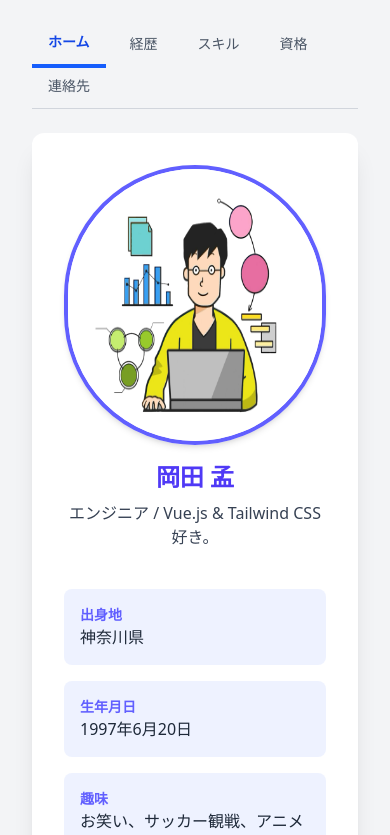
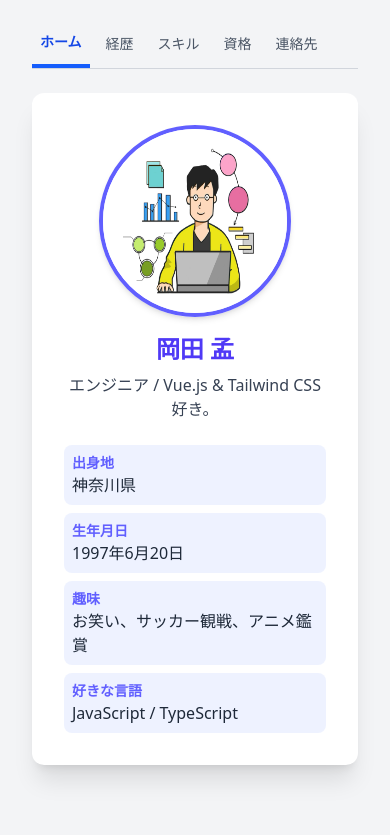
Before and after one commit to Cozy-Life/my-website, a Vue app: page / in a window 390 px wide. Shown: the top 835 px of the page. Built offline with nearby package versions, Linux system fonts and the light colour scheme.

Commit message:
プロフィールをレスポンシブ流に

```diff
--- a/src/App.vue
+++ b/src/App.vue
@@ -8,7 +8,7 @@
           :class="activeTab === 'home'
             ? 'border-b-4 border-blue-600 text-blue-700 font-semibold'
             : 'text-gray-600 hover:text-blue-600'"
-          class="pb-3 px-4 sm:px-6 whitespace-nowrap text-sm sm:text-base transition-colors duration-300"
+          class="pb-3 px-2 sm:px-6 whitespace-nowrap text-sm sm:text-base transition-colors duration-300"
         >
           ホーム
         </button>
@@ -17,7 +17,7 @@
           :class="activeTab === 'timeline'
             ? 'border-b-4 border-blue-600 text-blue-700 font-semibold'
             : 'text-gray-600 hover:text-blue-600'"
-          class="pb-3 px-4 sm:px-6 whitespace-nowrap text-sm sm:text-base transition-colors duration-300"
+          class="pb-3 px-2 sm:px-6 whitespace-nowrap text-sm sm:text-base transition-colors duration-300"
         >
           経歴
         </button>
@@ -26,7 +26,7 @@
           :class="activeTab === 'skill'
             ? 'border-b-4 border-blue-600 text-blue-700 font-semibold'
             : 'text-gray-600 hover:text-blue-600'"
-          class="pb-3 px-4 sm:px-6 whitespace-nowrap text-sm sm:text-base transition-colors duration-300"
+          class="pb-3 px-2 sm:px-6 whitespace-nowrap text-sm sm:text-base transition-colors duration-300"
         >
           スキル
         </button>
@@ -35,7 +35,7 @@
           :class="activeTab === 'qualifications'
             ? 'border-b-4 border-blue-600 text-blue-700 font-semibold'
             : 'text-gray-600 hover:text-blue-600'"
-          class="pb-3 px-4 sm:px-6 whitespace-nowrap text-sm sm:text-base transition-colors duration-300"
+          class="pb-3 px-2 sm:px-6 whitespace-nowrap text-sm sm:text-base transition-colors duration-300"
         >
           資格
         </button>
@@ -44,7 +44,7 @@
           :class="activeTab === 'contact'
             ? 'border-b-4 border-blue-600 text-blue-700 font-semibold'
             : 'text-gray-600 hover:text-blue-600'"
-          class="pb-3 px-4 sm:px-6 whitespace-nowrap text-sm sm:text-base transition-colors duration-300"
+          class="pb-3 px-2 sm:px-6 whitespace-nowrap text-sm sm:text-base transition-colors duration-300"
         >
           連絡先
         </button>
--- a/src/components/Profile.vue
+++ b/src/components/Profile.vue
@@ -4,7 +4,7 @@
       <img
         src="/src/assets/me_image.jpg"
         alt="プロフィール画像"
-        class="w-90 h-70 rounded-full border-4 border-indigo-500 shadow-md mb-4"
+        class="w-48 sm:w-90 h-48 sm:h-70 rounded-full border-4 border-indigo-500 shadow-md mb-4"
       />
       <h2 class="text-2xl font-bold text-indigo-600 mb-2">岡田 孟</h2>
       <p class="text-gray-700 text-center mb-4">
@@ -12,20 +12,20 @@
       </p>
     </div>
 
-    <div class="grid grid-cols-1 sm:grid-cols-2 gap-4 mt-6 text-gray-800">
-      <div class="bg-indigo-50 rounded-lg p-4">
+    <div class="grid grid-cols-1 sm:grid-cols-2 gap-2 sm:gap-4 mt-2 sm:mt-6 text-gray-800">
+      <div class="bg-indigo-50 rounded-lg p-2 sm:p-4">
         <h3 class="text-sm font-semibold text-indigo-500">出身地</h3>
         <p>神奈川県</p>
       </div>
-      <div class="bg-indigo-50 rounded-lg p-4">
+      <div class="bg-indigo-50 rounded-lg p-2 sm:p-4">
         <h3 class="text-sm font-semibold text-indigo-500">生年月日</h3>
         <p>1997年6月20日</p>
       </div>
-      <div class="bg-indigo-50 rounded-lg p-4">
+      <div class="bg-indigo-50 rounded-lg p-2 sm:p-4">
         <h3 class="text-sm font-semibold text-indigo-500">趣味</h3>
         <p>お笑い、サッカー観戦、アニメ鑑賞</p>
       </div>
-      <div class="bg-indigo-50 rounded-lg p-4">
+      <div class="bg-indigo-50 rounded-lg p-2 sm:p-4">
         <h3 class="text-sm font-semibold text-indigo-500">好きな言語</h3>
         <p>JavaScript / TypeScript</p>
       </div>
```
Also changed, not shown: 1 other file (tests, documents, lock files or other folders).
